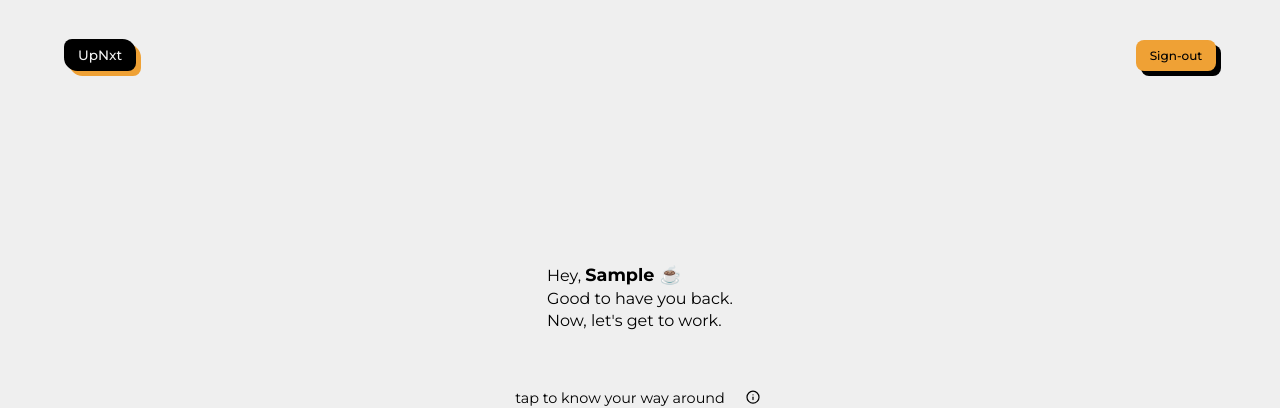
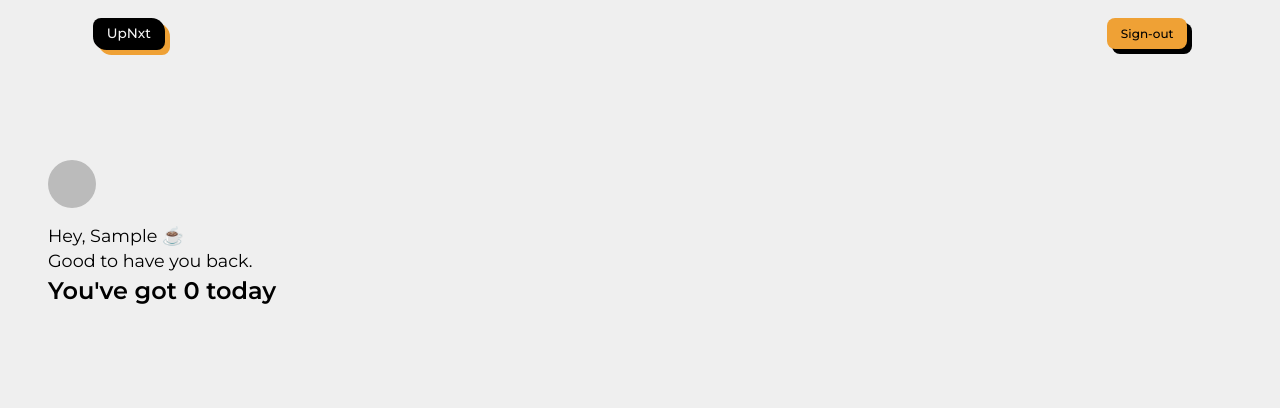
Before and after one commit to sanjibdey104/up-nxt, a React (Create React App) app: page / in a window 1280 px wide. Shown: the top 408 px of the page. Built offline with nearby package versions, Linux system fonts and the light colour scheme; no server answers; the database is empty; sample sign-in values are in the browser's storage.

Commit message:
add: greet user component

```diff
--- /dev/null
+++ b/src/components/GreetUser.js
@@ -0,0 +1,46 @@
+import React, { useContext } from "react";
+import styled from "styled-components";
+import { AuthContext } from "../Auth";
+
+const StyledGreet = styled.section`
+  width: 100%;
+  height: 15rem;
+  margin-right: auto;
+  padding: 0 1rem;
+
+  display: flex;
+  flex-direction: column;
+  align-items: flex-start;
+  justify-content: center;
+  font-size: 1.1rem;
+
+  #profile-photo {
+    width: 3rem;
+    border-radius: 50%;
+    margin-bottom: 1rem;
+  }
+
+  #task-count {
+    font-size: 1.5rem;
+    font-weight: 600;
+  }
+`;
+
+const GreetUser = ({ taskCount }) => {
+  const { currentUser } = useContext(AuthContext);
+  const { displayName, uid, photoURL } = currentUser;
+  const firstName = displayName.split(" ")[0];
+
+  return (
+    <StyledGreet>
+      <img src={photoURL} alt="user profile" id="profile-photo" />
+      <p id="username">Hey, {firstName} ☕</p>
+      <p>Good to have you back.</p>
+      <p id="task-count">
+        You've got <span>{taskCount}</span> today
+      </p>
+    </StyledGreet>
+  );
+};
+
+export default GreetUser;
--- a/src/components/Home.js
+++ b/src/components/Home.js
@@ -1,14 +1,15 @@
-import React, { useContext } from "react";
+import React from "react";
 import styled from "styled-components";
-import { AuthContext } from "../Auth";
 import { FetchAllTasks } from "../data/AllTasks";
 import Navbar from "./Navbar";
 import TaskListContainer from "./TaskListContainer";
 import { DateContext } from "../context/DateContext";
 import AppInfo from "./AppInfo";
+import GreetUser from "./GreetUser";
 
 const Homepage = styled.section`
-  width: 100%;
+  width: 95%;
+  margin: 0 auto;
   height: 100%;
   position: relative;
 
@@ -16,34 +17,17 @@ const Homepage = styled.section`
   flex-direction: column;
   align-items: center;
   gap: 3rem;
-
-  #username {
-    font-weight: bolder;
-    font-size: 1.1rem;
-  }
-
-  .greet {
-    margin-top: 8rem;
-  }
+  /* padding: 0 1rem; */
 `;
 
 const Home = () => {
   const { tasks, currentTimestamp } = FetchAllTasks();
-  const { currentUser } = useContext(AuthContext);
-  const { displayName, uid, photoURL } = currentUser;
-  const firstName = displayName.split(" ")[0];
 
   return (
     <DateContext.Provider value={{ currentTimestamp }}>
       <Homepage>
-        <Navbar uid={uid} photoSrc={photoURL} />
-        <div className="greet">
-          <p>
-            Hey, <span id="username">{firstName} ☕</span>
-          </p>
-          <p className="message">Good to have you back.</p>
-          <p>Now, let's get to work.</p>
-        </div>
+        <Navbar />
+        <GreetUser taskCount={tasks.length} />
         <AppInfo />
         <TaskListContainer tasks={tasks} />
       </Homepage>
--- a/src/components/Navbar.js
+++ b/src/components/Navbar.js
@@ -57,33 +57,6 @@ const StyledNavbar = styled.nav`
     font-size: 1.5rem;
   }
 
-  .profile-info {
-    width: 5rem;
-    height: 3rem;
-    border-radius: 0.75rem;
-    box-shadow: var(--box-shadow);
-
-    border: 1px solid #efefef;
-    box-shadow: 3px 3px #efa135;
-
-    display: flex;
-    align-items: center;
-    justify-content: space-around;
-
-    position: relative;
-    background-color: #f8f9fa;
-
-    #toggle-icon {
-      font-size: 1.2rem;
-      cursor: pointer;
-    }
-  }
-
-  #profile-photo {
-    width: 2.3rem;
-    border-radius: 50%;
-  }
-
   #sign-out-btn {
     width: 5rem;
     padding: 0.5rem;
@@ -132,12 +105,6 @@ const Navbar = ({ uid }) => {
         </button>
       </form> */}
 
-      {/* <section className="profile-info">
-        <img src={photoSrc} alt="" id="profile-photo" />
-
-        <FaCaretDown id="toggle-icon" onClick={() => setIsOpen(!isOpen)} />
-
-      </section> */}
       <button
         id="sign-out-btn"
         // className={isOpen ? "open" : ""}
```
